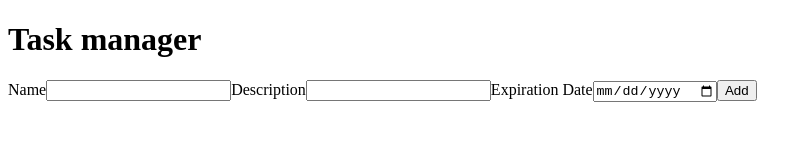
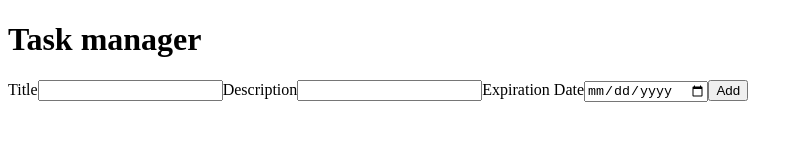
Before and after one commit to Unstoppable7/hawk-horse, a React app in the folder frontend/: page / in a window 1280 px wide. Shown: the top 160 px of the page, without its empty margins (0-812 px from the left). Built offline with nearby package versions, Linux system fonts and the light colour scheme; the HTML template or start-up script is replaced by a standard one.

Commit message:
improve: refactor todoList
Lessons 3 and 4:
- Separate functionalities in components.
- Use of useState and props for data handling through components.

```diff
--- a/frontend/src/AddTodoForm.jsx
+++ b/frontend/src/AddTodoForm.jsx
@@ -1,8 +1,31 @@
-export default function AddTodoForm(){
-   return(
-      <form action="">
-         <label htmlFor="name">Name</label>
-         <input id="name" type="text" />
+import { useState } from "react";
+
+export default function AddTodoForm({ addTodoItem }) {
+
+   const [todoCounter, setTodoCounter] = useState(0);
+
+   function handleAddTodo(event) {
+      event.preventDefault();
+
+      const todoTitle = event.target.title.value;
+      const todoDescription = event.target.description.value;
+      const todoExpirationDate = event.target.expirationDate.value;
+
+      const item = {
+         id: todoCounter,
+         title: todoTitle,
+         description: todoDescription,
+         expiration: todoExpirationDate
+      }
+      setTodoCounter(prevCounter => prevCounter + 1);
+      addTodoItem(item);
+      event.target.reset();
+   }
+
+   return (
+      <form onSubmit={handleAddTodo}>
+         <label htmlFor="title">Title</label>
+         <input id="title" type="text" />
          <label htmlFor="description">Description</label>
          <input id="description" type="text" />
          <label htmlFor="expirationDate">Expiration Date</label>
--- a/frontend/src/App.jsx
+++ b/frontend/src/App.jsx
@@ -1,12 +1,22 @@
 import AddTodoForm from "./AddTodoForm"
+import TodoList from "./TodoList";
+import { useState } from "react"
 
 function App() {
-  return (
-    <div>
-      <h1>Task manager</h1>
-      <AddTodoForm/>
-    </div>
-  )
+
+   const [todoList, setTodoList] = useState([]);
+
+   function addTodoItem(newItem) {
+      setTodoList((previousTodoList) => [...previousTodoList, newItem]);
+   }
+
+   return (
+      <div>
+         <h1>Task manager</h1>
+         <AddTodoForm addTodoItem={addTodoItem} />
+         <TodoList todoList={todoList}/>
+      </div>
+   )
 }
 
 export default App
--- /dev/null
+++ b/frontend/src/TodoItem.jsx
@@ -0,0 +1,7 @@
+export default function TodoItem({ item }) {
+   return (
+      <li>
+         {item.title}: {item.description} {item.expiration ? `- ${item.expiration}` : ''}
+      </li>
+   );
+}
--- /dev/null
+++ b/frontend/src/TodoList.jsx
@@ -0,0 +1,14 @@
+import TodoItem from "./TodoItem";
+
+export default function TodoList({ todoList }) {
+
+   return (
+      <ul>
+         {
+            todoList.map(
+               (item) => <TodoItem key={item.id} item={item} />
+            )
+         }
+      </ul>
+   );
+}
```
